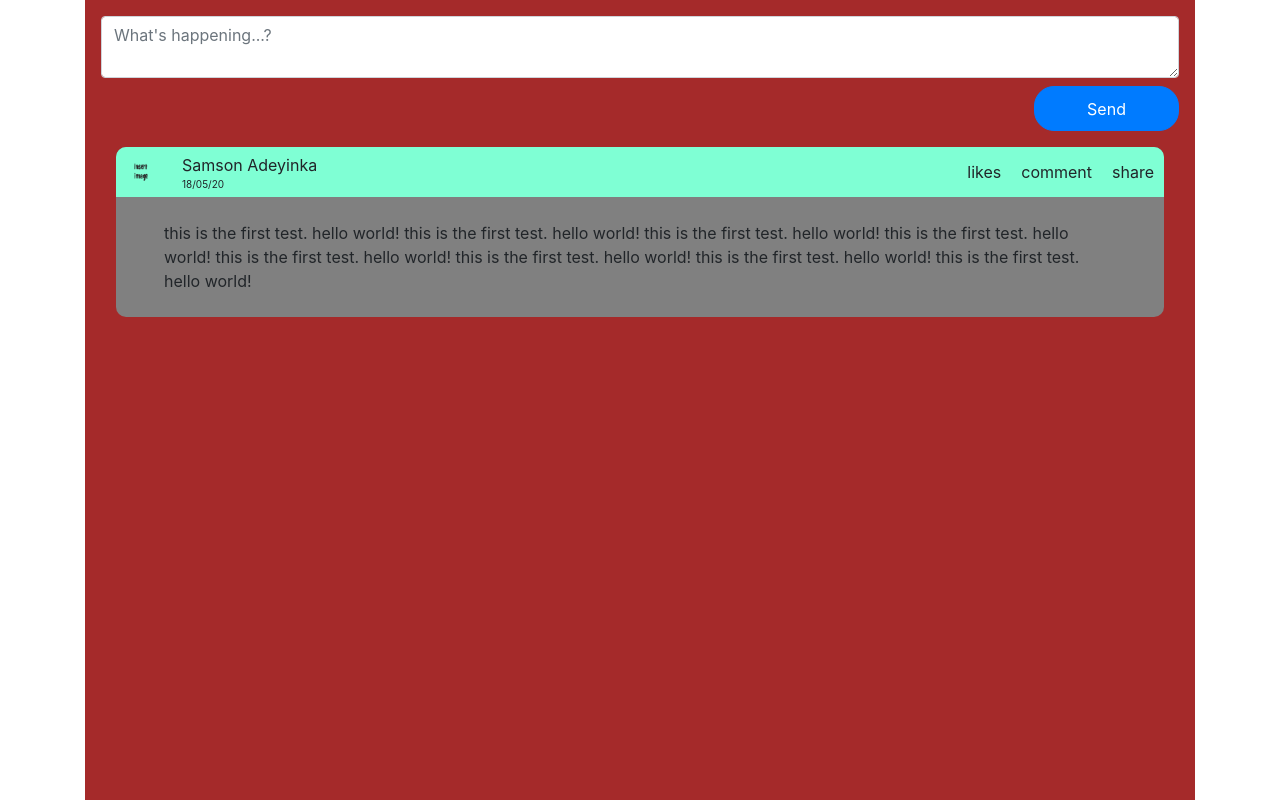
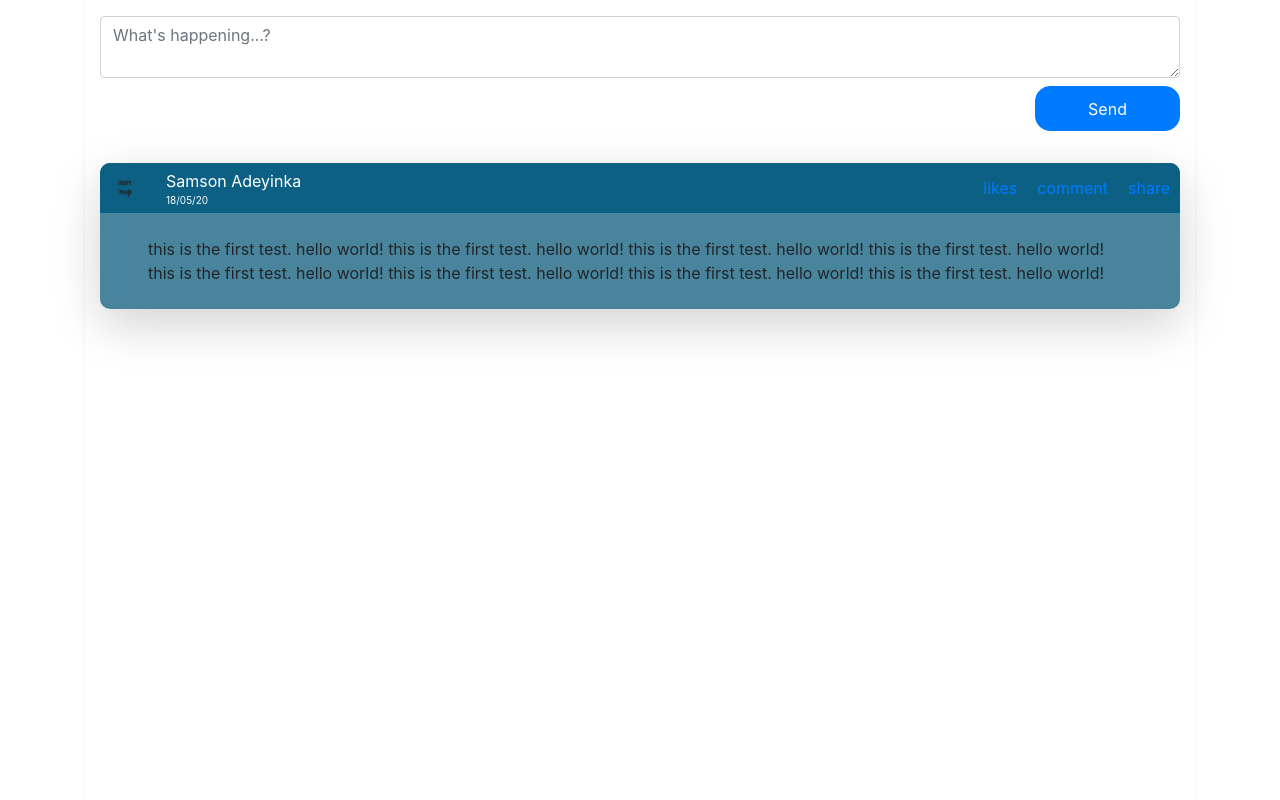
Before and after one commit to SamsonAdeyinka/angular-social-media-app, an Angular app: page /timeline in a window 1280 px wide. Built offline with nearby package versions, Linux system fonts and the light colour scheme.

Commit message:
timeline design first look

```diff
--- a/src/app/components/home/timeline/timeline.component.css
+++ b/src/app/components/home/timeline/timeline.component.css
@@ -1,24 +1,35 @@
+/* Colour codes:
+RED-ISH
+rgb(147, 38, 38, 0.938)
+
+BLUE-ISH
+rgb(73, 132, 157)
+rgb(11, 96, 132)
+*/
+
+
 .timeline-textbox {
-    background-color: brown;
+    background-color: white;
     height: 100vh;
 }
 
 .tweetbtn button {
-    border-radius: 20px;
+    border-radius: 15px;
     width: 145px;
     height: 45px;
 }
 
 .post {
     width: 100%;
-    background-color: grey;
+    background-color: rgb(73, 132, 157);
     border-radius: 10px;
 }
 
 .user {
     width: 100%;
     height: 50px;
-    background-color: aquamarine;
+    background-color: rgb(11, 96, 132);
+    color: white;
     border-radius: 10px 10px 0 0;
 }
 
--- a/src/app/components/home/timeline/timeline.component.html
+++ b/src/app/components/home/timeline/timeline.component.html
@@ -1,10 +1,11 @@
 <div class="container w-100">
-    <div class="timeline-textbox p-3">
-        <div class="tweetbox-form">
+    <div class="timeline-textbox shadow-sm">
+        <div class="container tweetbox-form py-3">
             <form>
                 <div class="form-group flex-column">
                     <div class="tweetbox">
-                        <textarea class="form-control mb-2" id="twwet" rows="2" placeholder="What's happening...?"></textarea>
+                        <textarea class="form-control mb-2" id="twwet" rows="2"
+                            placeholder="What's happening...?"></textarea>
                     </div>
                     <div class="tweetbtn d-flex justify-content-end">
                         <button class="btn btn-primary" type="submit">Send</button>
@@ -13,7 +14,7 @@
             </form>
         </div>
         <div class="timeline container w-100">
-            <div class="post">
+            <div class="post shadow-lg">
                 <div class="user d-flex align-items-center">
                     <div class="user-image">
                         <img id="profile-pic" src="{{ comingsoon }}" alt="">
@@ -23,9 +24,15 @@
                         <div class="post-date">18/05/20</div>
                     </div>
                     <div class="d-flex ml-auto">
-                        <div class="action">likes</div>
-                        <div class="action">comment</div>
-                        <div class="action">share</div>
+                        <a href="#">
+                            <div class="action">likes</div>
+                        </a>
+                        <a href="#">
+                            <div class="action">comment</div>
+                        </a>
+                        <a href="#">
+                            <div class="action">share</div>
+                        </a>
                     </div>
                 </div>
                 <div class="content pt-4 pb-2 px-5">
```
